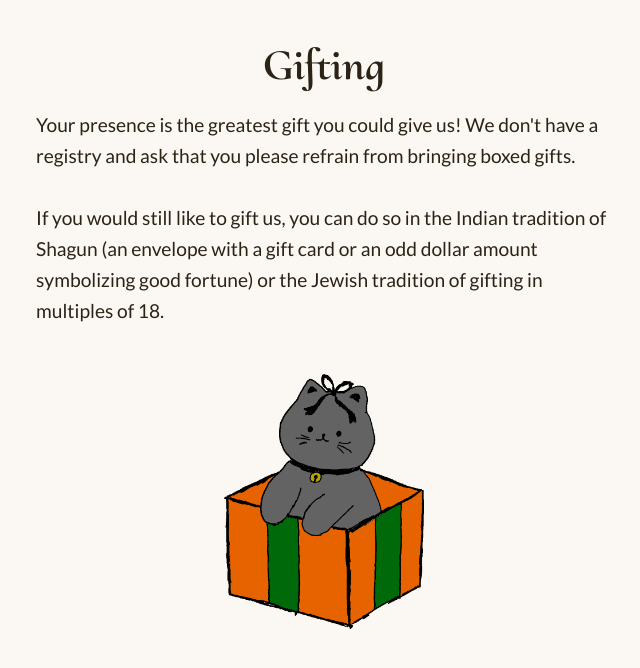
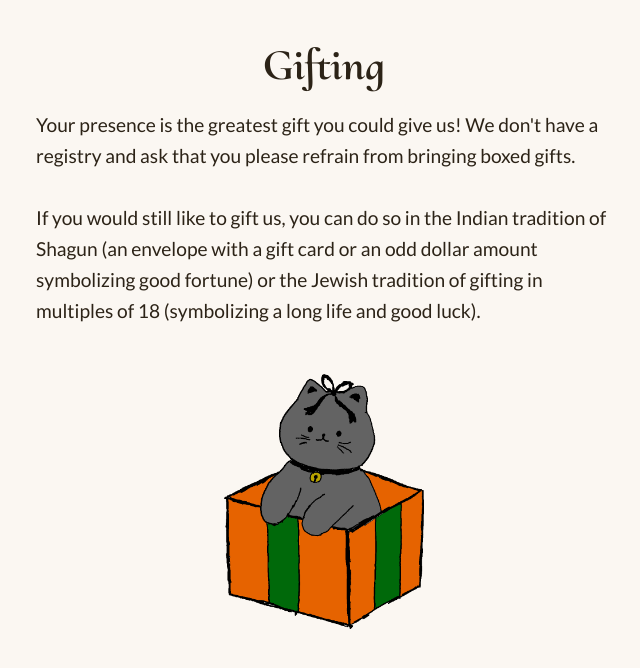
Before and after one commit to vvusirik/wedding, a Next.js app: page /gifting in a window 1280 px wide. Shown: the top 668 px of the page, without its empty margins (316-956 px from the left). Built offline with nearby package versions, Linux system fonts and the light colour scheme; no server answers.

Commit message:
update language (again)

```diff
--- a/app/gifting/page.tsx
+++ b/app/gifting/page.tsx
@@ -12,7 +12,8 @@ export default function GiftingPage() {
             <p className={styles.intro}>
                 If you would still like to gift us, you can do so in the Indian tradition of Shagun
                 (an envelope with a gift card or an odd dollar amount symbolizing good fortune) or
-                the Jewish tradition of gifting in multiples of 18.
+                the Jewish tradition of gifting in multiples of 18 (symbolizing a long life and good
+                luck).
             </p>
             <div className={styles.imageWrapper}>
                 <Image
```
